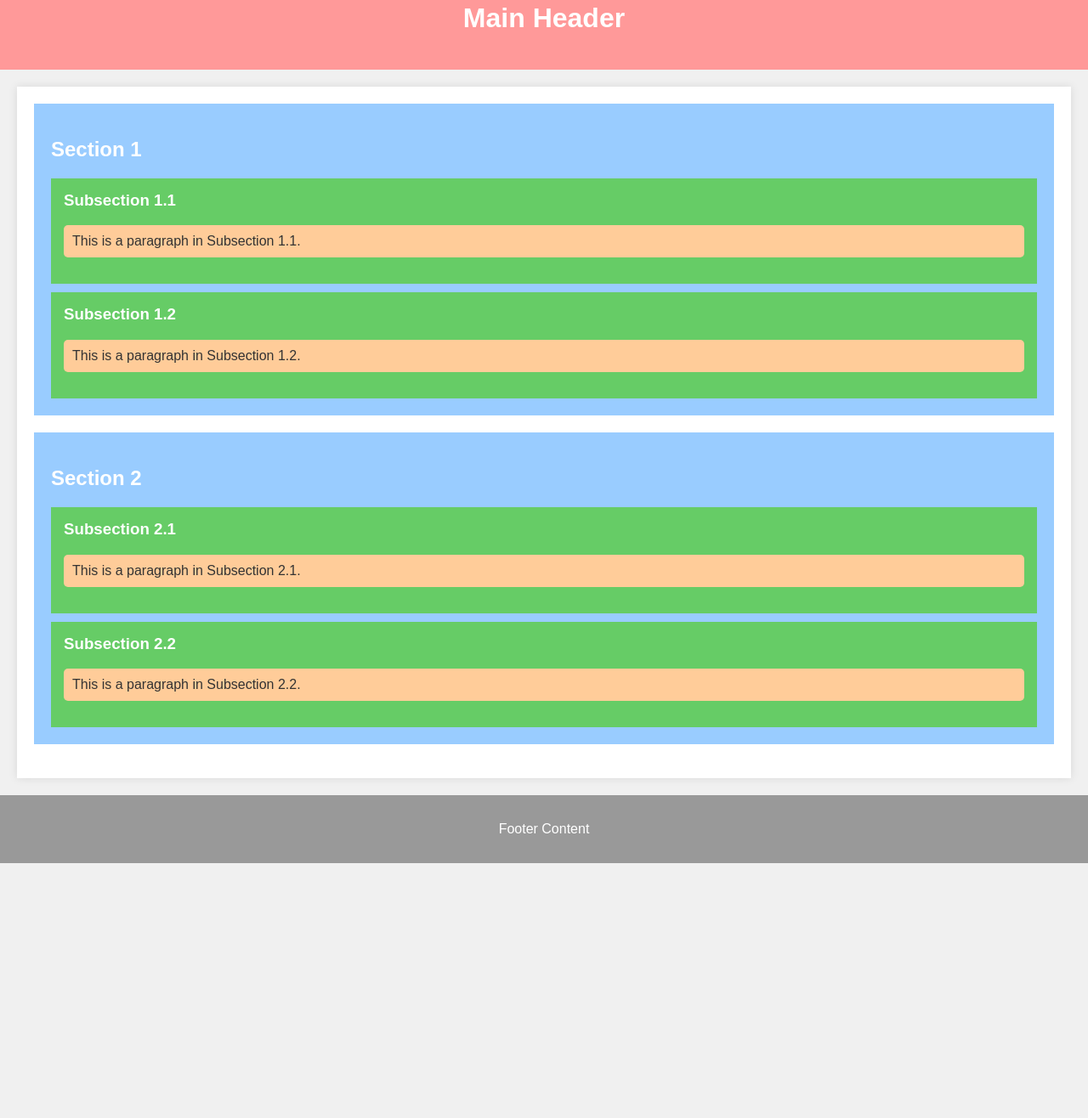
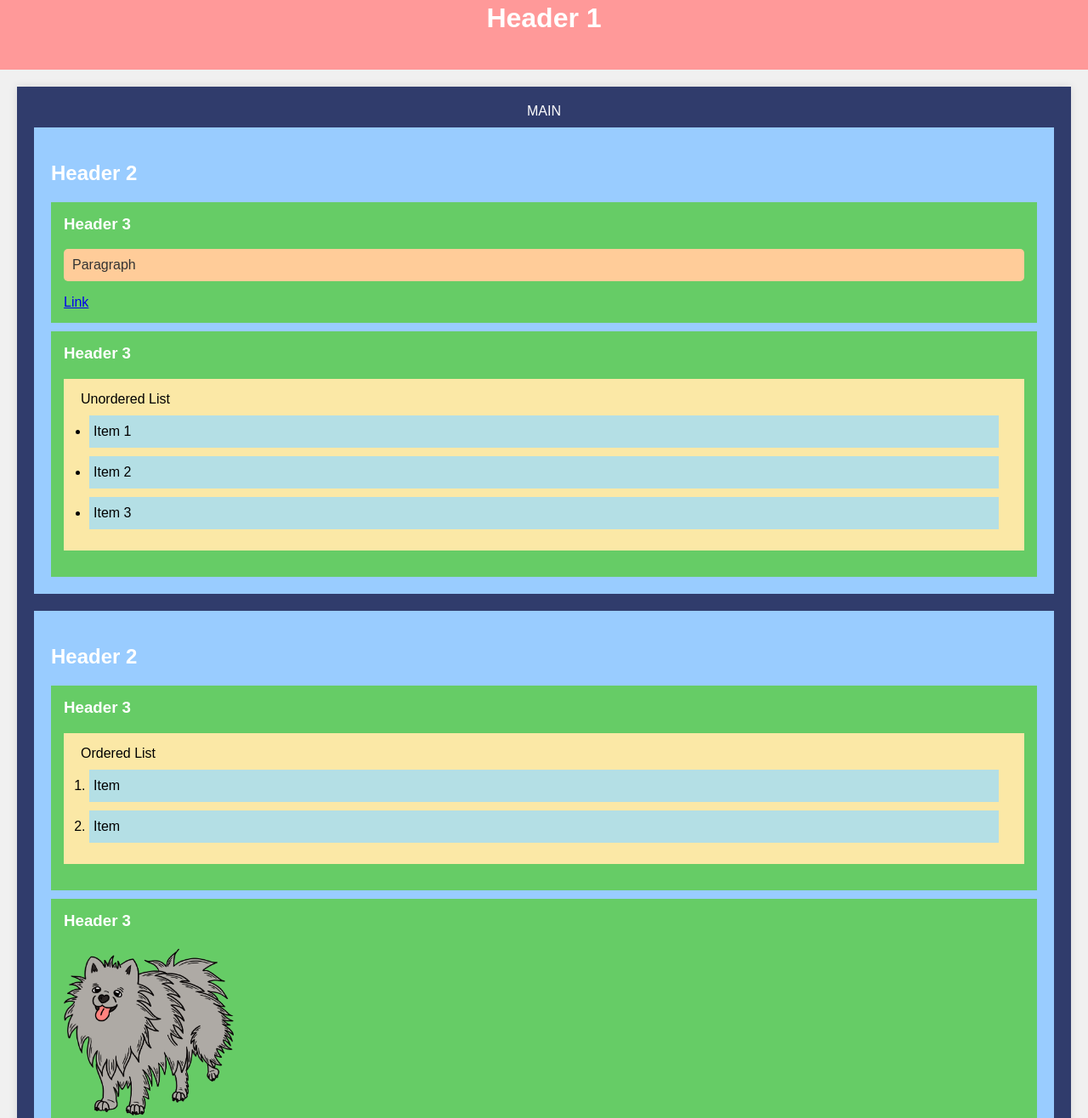
Before and after one commit to FutureCodersLab/HTML-Demo, a plain HTML site: page index.html in a window 1280 px wide. Shown: the part 38-1354 px from the top of the page at 85% size. Before the commit the page ends 1054 px from the top, so only its background shows below. Drawn offline with Linux system fonts and the light colour scheme.

Commit message:
Initial Commit

```diff
--- a/index.html
+++ b/index.html
@@ -8,37 +8,48 @@
     </head>
     <body>
         <header class="header">
-            <h1>Main Header</h1>
+            <h1>Header 1</h1>
         </header>
 
-        <div class="main-container">
+        <main class="main-container">
+            <span>MAIN</span>
             <section class="section">
-                <h2>Section 1</h2>
+                <h2>Header 2</h2>
                 <div class="sub-section">
-                    <h3>Subsection 1.1</h3>
-                    <p>This is a paragraph in Subsection 1.1.</p>
+                    <h3>Header 3</h3>
+                    <p>Paragraph</p>
+                    <a href="https://www.goggle.com/">Link</a>
                 </div>
                 <div class="sub-section">
-                    <h3>Subsection 1.2</h3>
-                    <p>This is a paragraph in Subsection 1.2.</p>
+                    <h3>Header 3</h3>
+                    <ul>
+                        Unordered List
+                        <li>Item 1</li>
+                        <li>Item 2</li>
+                        <li>Item 3</li>
+                    </ul>
                 </div>
             </section>
 
             <section class="section">
-                <h2>Section 2</h2>
+                <h2>Header 2</h2>
                 <div class="sub-section">
-                    <h3>Subsection 2.1</h3>
-                    <p>This is a paragraph in Subsection 2.1.</p>
+                    <h3>Header 3</h3>
+                    <ol>
+                        Ordered List
+                        <li>Item</li>
+                        <li>Item</li>
+                    </ol>
                 </div>
                 <div class="sub-section">
-                    <h3>Subsection 2.2</h3>
-                    <p>This is a paragraph in Subsection 2.2.</p>
+                    <h3>Header 3</h3>
+                    <img src="./dog.png" alt="dog" />
                 </div>
             </section>
-        </div>
+        </main>
 
         <footer class="footer">
-            <p>Footer Content</p>
+            <p>Footer</p>
         </footer>
     </body>
 </html>
--- a/styles.css
+++ b/styles.css
@@ -16,9 +16,15 @@ body {
     display: flex;
     flex-direction: column;
     padding: 20px;
-    background-color: #fff;
+    background-color: #303c6c;
     margin: 20px;
     box-shadow: 0 0 10px rgba(0, 0, 0, 0.1);
+}
+
+.main-container > span {
+    align-self: center;
+    padding-bottom: 10px;
+    color: white;
 }
 
 .section {
@@ -39,11 +45,34 @@ body {
     margin-top: 0;
 }
 
+ul {
+    background-color: #fbe8a6;
+    padding: 15px 20px;
+    color: black;
+}
+
+li {
+    background-color: #b4dfe5;
+    padding: 10px 5px;
+    margin: 10px;
+}
+
+ol {
+    background-color: #fbe8a6;
+    padding: 15px 20px;
+    color: black;
+}
+
 .sub-section p {
     background-color: #ffcc99;
     padding: 10px;
     color: #333;
     border-radius: 5px;
+}
+
+img {
+    width: 200px;
+    height: 200px;
 }
 
 .footer {
```
Also changed, not shown: dog.png (added).
